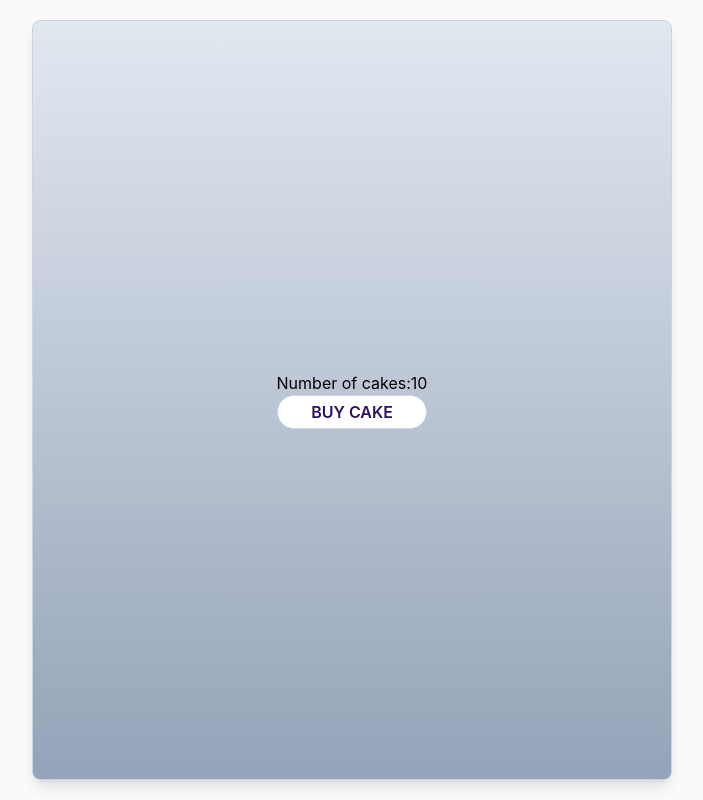
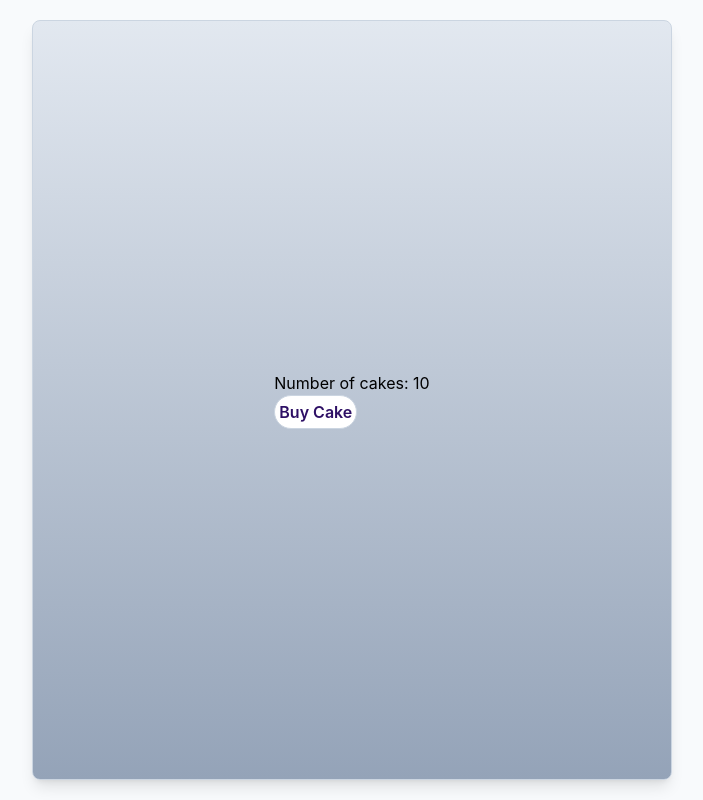
Before and after one commit to Omaima-Shoaib/React-tutorials, a React (Create React App) app: page / in a window 1280 px wide. Shown: the whole page, without its empty margins (288-991 px from the left). Built offline with nearby package versions, Linux system fonts and the light colour scheme.

Commit message:
useSelector and useDispatch hooks

```diff
--- a/src/App.js
+++ b/src/App.js
@@ -2,12 +2,14 @@
 import CakeContainer from "./components/CakeContainer";
 import { Provider } from "react-redux";
 import store from "./components/redux/store";
+import HooksCakeContainer from "./components/HooksCakeContainer";
 function App() {
   return (
     <Provider store={store}>
     <div className="flex justify-center bg-slate-50 min-h-screen py-5">
       <div className="App flex flex-col  bg-gradient-to-b from-slate-200 to-slate-400 w-1/2 justify-center items-center rounded-lg shadow-lg border border-slate-300">
-        <CakeContainer></CakeContainer>
+        {/* <CakeContainer></CakeContainer> */}
+        <HooksCakeContainer></HooksCakeContainer>
 
       </div>
     </div>
--- /dev/null
+++ b/src/components/HooksCakeContainer.js
@@ -0,0 +1,16 @@
+import React from "react";
+import { useDispatch, useSelector } from "react-redux";
+import { buyCake } from "./redux/cakes/CakeActions";
+
+function HooksCakeContainer() {
+  const numOfCakes=useSelector((state) => state.numOfCakes);
+  const dispatch=useDispatch()
+  return (
+    <div>
+      <h2>Number of cakes: {numOfCakes}</h2>
+      <button onClick={()=>dispatch(buyCake())}>Buy Cake</button>
+    </div>
+  );
+}
+
+export default HooksCakeContainer;
```
